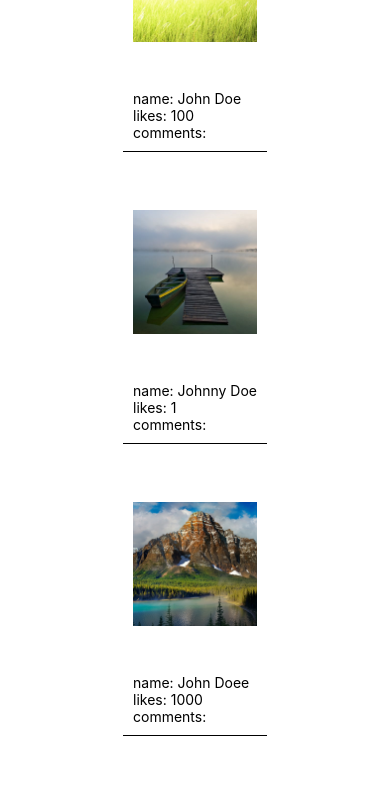
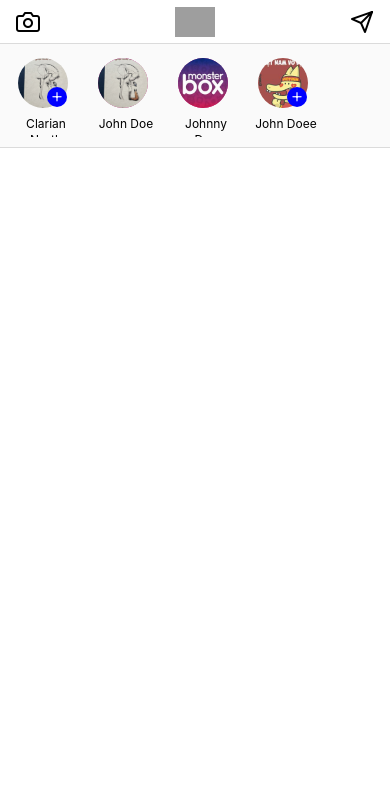
Before and after one commit to rupeshpanwar/chatgpt-reactnative, a React Native app: screen / in a window 390 px wide. Shown: the top 792 px of the page. Built offline with nearby package versions, Linux system fonts and the light colour scheme; grey boxes are pictures that could not be loaded.

Commit message:
step8-Stories on top panel

```diff
--- a/instagram-feed/InstagramFeed.js
+++ b/instagram-feed/InstagramFeed.js
@@ -1,113 +1,9 @@
-// import { StatusBar } from 'expo-status-bar';
-// import { FlatList, StyleSheet, Text, View , Image , TouchableOpacity
-// , SafeAreaView} from 'react-native';
-// import data from './data';
-// import {Feather} from '@expo/victor-icons'
-// import Stories from './stories'
-
-// const INSTAGRAM_LOGO="https://upload.wikimedia.org/wikipedia/commons/e/e7/Instagram_logo_2016.svg"
-
-
-// export default function Instagram() {
-//     function renderItem({item,index}){
-//         if(index === 0){
-//             return (
-//                 <>
-//                 <View style={styles.stories}>
-//                     <Stories stories={data.stories} profile={data.profile} />
-//                 </View>
-//                 </>
-//             )
-//         } else {
-//             return;
-//         }
-//     }
-
-
-
-// return (
-//     <SafeAreaView style={styles.container}>
-//         <StatusBar style='dark' />
-//    <View style={styles.header}>
-//     <TouchableOpacity>
-//         <Feather name="camera" size={24} />
-//         </TouchableOpacity>
-
-
-//         <Image source={uri: INSTAGRAM_LOGO} style={styles.logo} />
-//         <TouchableOpacity>
-//             <Feather name="send" size={24} />
-//             </TouchableOpacity>
-//    </View>
-//   <SafeAreaView>
-//         {/* <View style={styles.container}>
-//             <Text>{'\n'}</Text>
-//             <Text>Instagram App {'\n'}</Text>
-//             <StatusBar style="auto" />
-//         </View> */}
-// <FlatList
-// data={data.articles}
-// renderItem={({item}) => (
-//  <View style={styles.itemContainer}>
-//   <Image
-//     style={styles.image}
-//     source={item.image}
-//   />
-//   <Text>name: {item.name}</Text>
-//   <Text>likes: {item.likes}</Text>
-//   <Text>comments: {item.comments}</Text>
-//   </View>
-// )}
-
-// keyExtractor = {(item) => item.id.toString()}
-// showsVerticalScrollIndicator={false}
-// />
-// <StatusBar style="auto" />
-// </SafeAreaView>
-// );
-// }
-
-
-// const styles = StyleSheet.create({
-//     itemContainer: {
-//         padding: 10,
-//         borderBottomWidth: 1,
-//         borderBottomColor: 'lightGray'
-//     },
-//    container: {
-//             flex: 1,
-//             backgroundColor: '#fff',
-//             alignItems: 'center',
-//             justifyContent: 'center',
-//     },
-//     image: {
-//             width: '100%',
-//             height: 200,
-//             resizeMode: 'contain',
-//             marginVertical: 10,
-//     },
-//     logo: {
-//         flex: 1,
-//         height: 30,
-//         resizeMode: 'contain',
-//     },
-//     header: {
-//         boarderBottomWidth:1,
-//         boarderBottomColor: '#dbdbdb',
-//         flexDirection: 'row',
-//         justifyContent: 'space-between',
-//         alignItems: 'center',
-//         paddingHorizontal: 16,
-//         height: 44
-//     }
-// });
-
-
 import { StatusBar } from 'expo-status-bar';
 import { FlatList, StyleSheet, Text, View , Image , TouchableOpacity, SafeAreaView } from 'react-native';
 import data from './data';
 import {Feather} from '@expo/vector-icons'
 import Stories from './stories'
+import Constants from 'expo-constants';
 
 const INSTAGRAM_LOGO = "https://upload.wikimedia.org/wikipedia/commons/e/e7/Instagram_logo_2016.svg";
 
@@ -122,7 +18,8 @@ export default function Instagram() {
                 </View>
                 </>
             )
-        } else {
+        }
+        else {
             return;
         }
     }
@@ -136,54 +33,27 @@ export default function Instagram() {
                     <Feather name="camera" size={24} />
                 </TouchableOpacity>
 
-
                 <Image source={{uri:INSTAGRAM_LOGO}} style={styles.logo} />
                 <TouchableOpacity>
                     <Feather name="send" size={24} />
                 </TouchableOpacity>
             </View>
-            <SafeAreaView>
-                <FlatList
+
+            <FlatList
                     data={data.articles}
-                    renderItem={({item}) => (
-                        <View style={styles.itemContainer}>
-                            <Image
-                                style={styles.image}
-                                source={item.image}
-                            />
-                            <Text>name: {item.name}</Text>
-                            <Text>likes: {item.likes}</Text>
-                            <Text>comments: {item.comments}</Text>
-                        </View>
-                    )}
-
+                    renderItem={renderItem}
                     keyExtractor={(item) => item.id.toString()}
                     showsVerticalScrollIndicator={false}
-                />
-                <StatusBar style="auto" />
+            />
             </SafeAreaView>
-        </SafeAreaView>
     );
 }
 
 
 const styles = StyleSheet.create({
-    itemContainer: {
-        padding: 10,
-        borderBottomWidth: 1,
-        borderBottomColor: 'lightGray'
-    },
     container: {
         flex: 1,
-        backgroundColor: '#fff',
-        alignItems: 'center',
-        justifyContent: 'center',
-    },
-    image: {
-        width: '100%',
-        height: 200,
-        resizeMode: 'contain',
-        marginVertical: 10,
+        paddingTime: Constants.statusBarHeight
     },
     logo: {
         flex: 1,
@@ -198,5 +68,12 @@ const styles = StyleSheet.create({
         alignItems: 'center',
         paddingHorizontal: 16,
         height: 44
+    },
+    stories:{
+        borderBottomWidth:1,
+        borderBottomColor: '#dbdbdb',
+        height: 104,
+        padding: 10,
+        backgroundColor: '#fafafa'
     }
 });
--- a/instagram-feed/story.js
+++ b/instagram-feed/story.js
@@ -9,7 +9,7 @@ export default function Story({avatar, name, isCreateStory=false, isSeen}){
                 <View
                    style={[
                     styles.avatarBorder, {
-                        borderColor: isCategory
+                        borderColor: isCreateStory
                         ? "transparent"
                         : isSeen
                         ? "rgba(0,0,0,0,.0975)"
@@ -21,12 +21,13 @@ export default function Story({avatar, name, isCreateStory=false, isSeen}){
                 {
                     isCreateStory && (
                         <View style={styles.plusIcon}>
-                        <Feather name="pulse" size={14} color="#fff" />
-                        {name}
+                        <Feather name="plus" size={14} color="#fff" />
                         </View>
                     )}
                   </View>
-                  <Text numbeofLines={1} style={styles.name}></Text>
+                  <Text numbeofLines={1} style={styles.name}>
+                    {name}
+                  </Text>
                 </View>
             </TouchableOpacity>
         )
@@ -41,17 +42,18 @@ const styles = StyleSheet.create({
       justifyContent: 'center',
     },
     user: {
-      width: '100%',
-      paddingHorizontal: 20,
+      width: 80,
+      paddingHorizontal: 4,
     },
     avatarBorder: {
-      width: 56,
-      height: 56,
-      borderRadius: 28,
-      borderWidth: 4,
-      borderColor: 'white',
-      margin: 10,
-      alignSelf: 'center',
+      width: 50,
+      height: 50,
+      borderRadius: 25,
+      borderWidth: 1,
+      margin: 4,
+      marginBottom: 8,
+      justifyContent: 'center',
+      alignItems: 'center',
     },
     avatar: {
       width: 50,
@@ -64,18 +66,18 @@ const styles = StyleSheet.create({
       alignSelf: 'center',
       bottom: 0,
       right: 0,
-      backgroundColor: '#ddd',
-      width: 30,
-      height: 30,
-      borderRadius: 15,
+      backgroundColor: 'blue',
+      width: 20,
+      height: 20,
+      borderRadius: 10,
       justifyContent: 'center',
       alignItems: 'center',
     },
-    names: {
+    name: {
       textAlign: 'center',
-      fontSize: 20,
-      lineHeight: 20,
-      color: '#333',
-      maxWidth: '100%',
+      fontSize: 12,
+      lineHeight: 16,
+      color: 'black',
+      maxWidth: 64,
     },
   });
```
